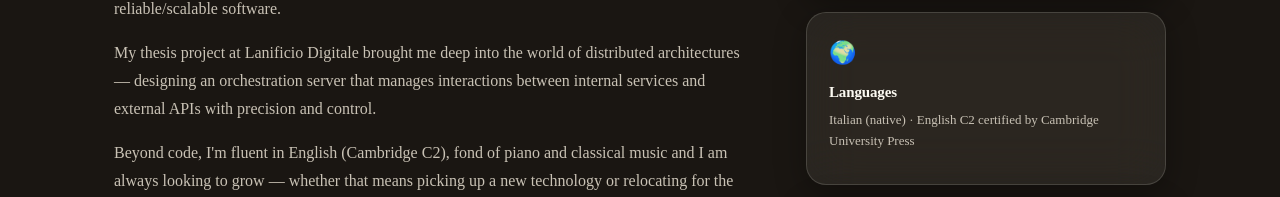
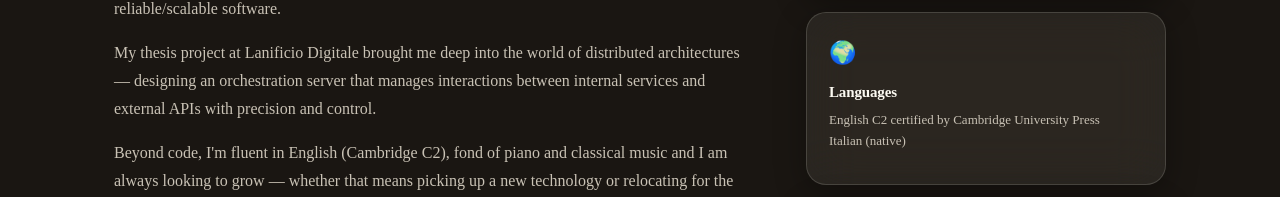
Before and after one commit to MicheleGravagnone/portfolio, a React (Create React App) app: page / in a window 1280 px wide. Shown: the part 1194-1391 px from the top of the page. Built offline with nearby package versions, Linux system fonts and the light colour scheme; a web font is replaced by a local one.

Commit message:
Updated About.jsx

```diff
--- a/src/sections/About.jsx
+++ b/src/sections/About.jsx
@@ -52,7 +52,7 @@ export default function About() {
           <div className="about__card glass-card">
             <div className="about__card-icon">🌍</div>
             <h3>Languages</h3>
-            <p>Italian (native) · English C2 certified by Cambridge University Press</p>
+            <p>English C2 certified by Cambridge University Press <br /> Italian (native)</p>
           </div>
           <div className="about__card glass-card">
             <div className="about__card-icon">✈️</div>
```
